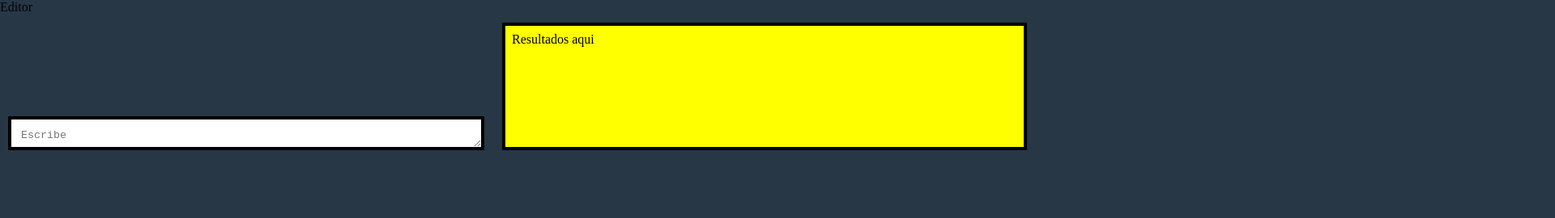
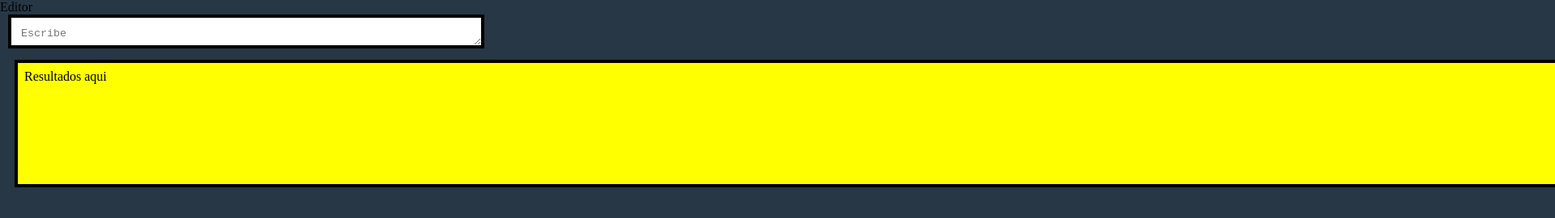
Before and after one commit to JoseAngelVegas/editor, a plain HTML site: page index.html in a window 1280 px wide. Shown: the top 270 px of the page at 81% size, 1920 px wide, since content can reach past the window. Drawn offline with Linux system fonts and the light colour scheme.

Commit message:
Actualizar index.html

```diff
--- a/index.html
+++ b/index.html
@@ -40,7 +40,7 @@
 
           .editor {
              margin-left: 18px;
-             width: 50%;
+             width: 200%;
              border: 4px solid black;
              margin-top: 10px;
              background-color: yellow;
```
